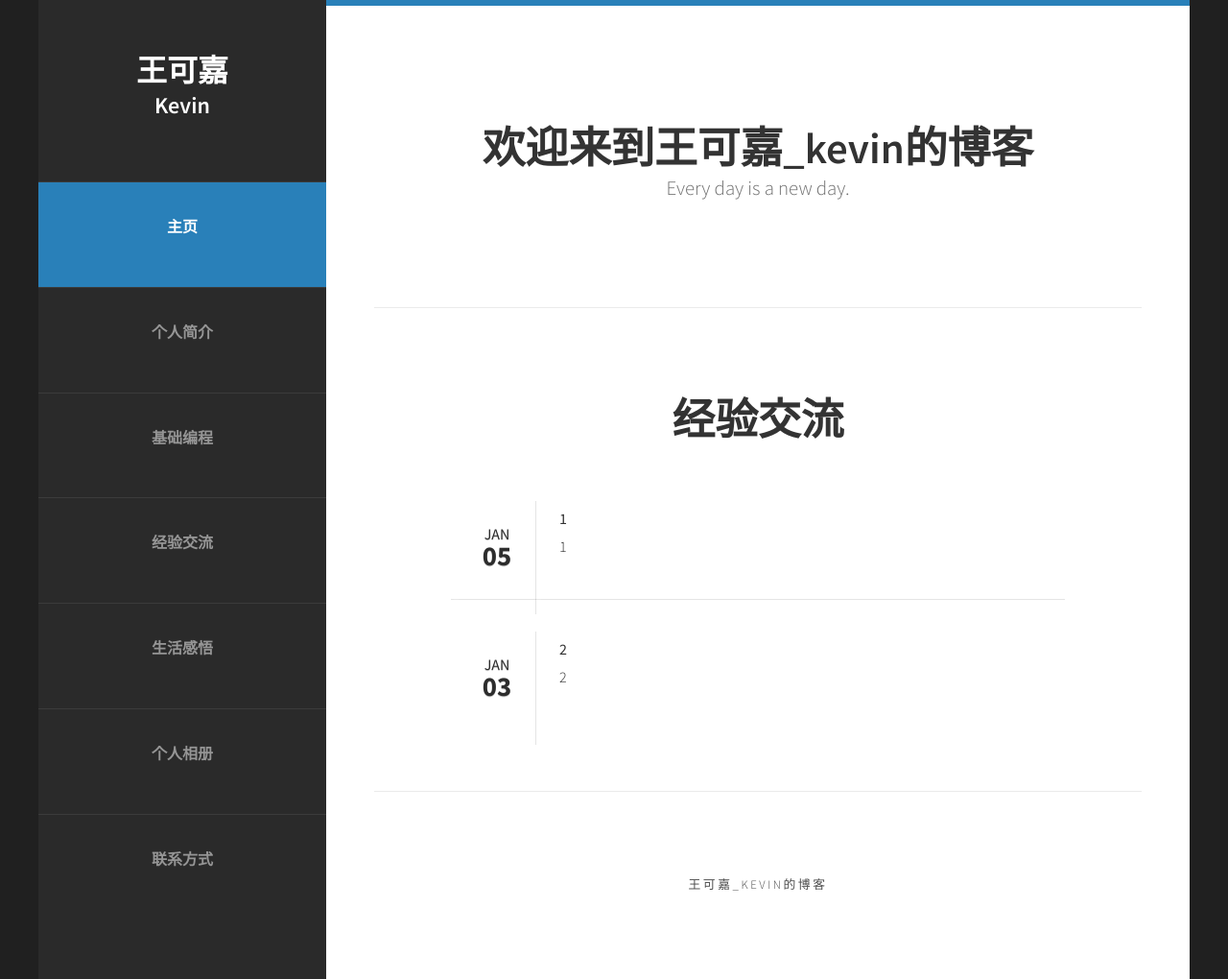
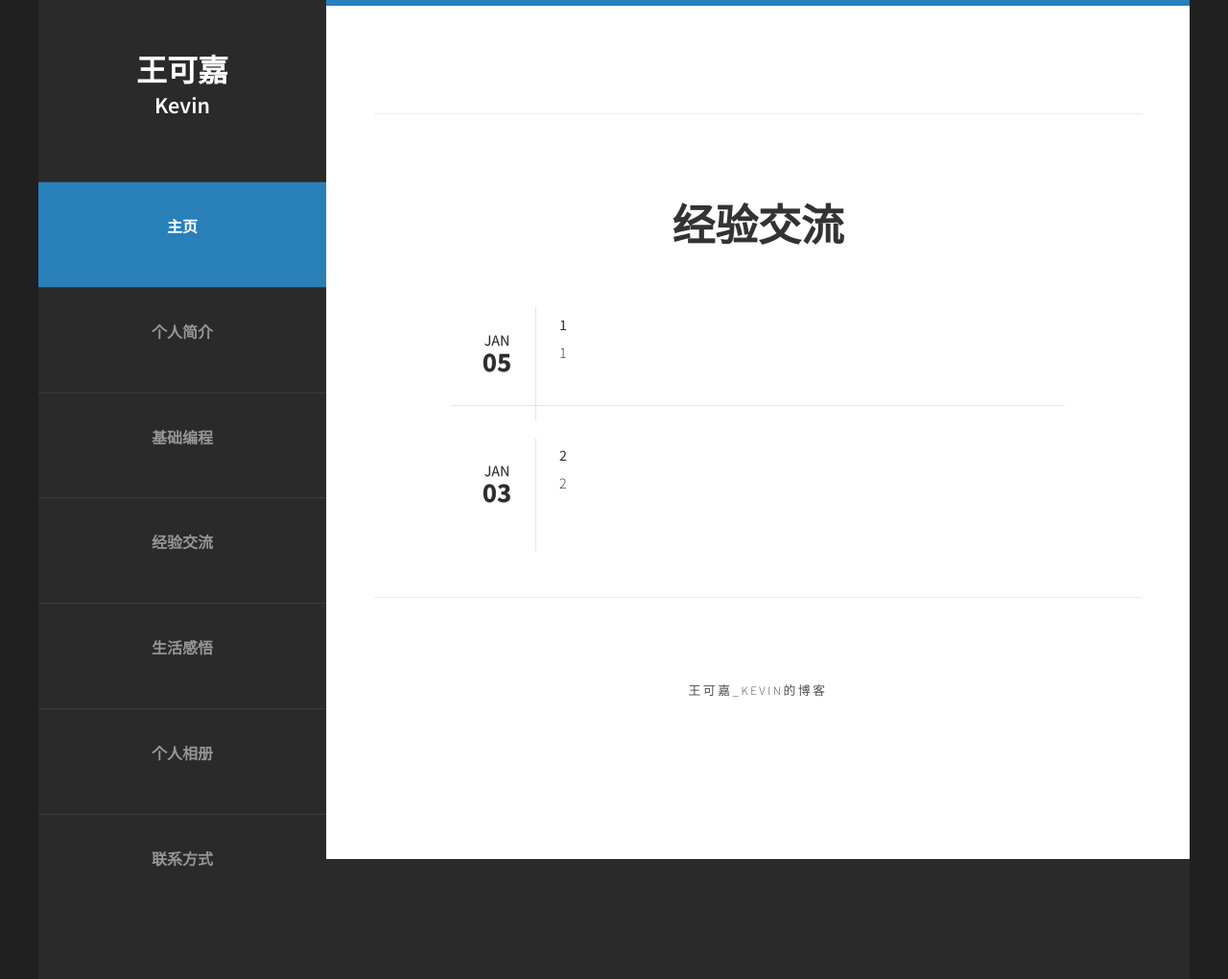
Before and after one commit to kevin6666/kevin6666.github.io, a plain HTML site: page Exchange of experience.html in a window 1280 px wide. Shown: the top 1020 px of the page at 96% size. Drawn offline with Linux system fonts and the light colour scheme.

Commit message:
Update Exchange of experience.html

```diff
--- a/Exchange of experience.html
+++ b/Exchange of experience.html
@@ -34,15 +34,6 @@
 	<div id="main">
 		<div id="banner">
 		</div>
-		<div id="welcome">
-			<div class="title">
-				<h2>欢迎来到王可嘉_Kevin的博客</h2>
-				<span class="byline">Every day is a new day.</span>
-			</div>
-			<ul class="actions">
-				<li><a href="#" class="button">Etiam posuere</a></li>
-			</ul>
-		</div>
 		<div id="featured">
 			<div class="title">
 				<h2>经验交流</h2>
```
